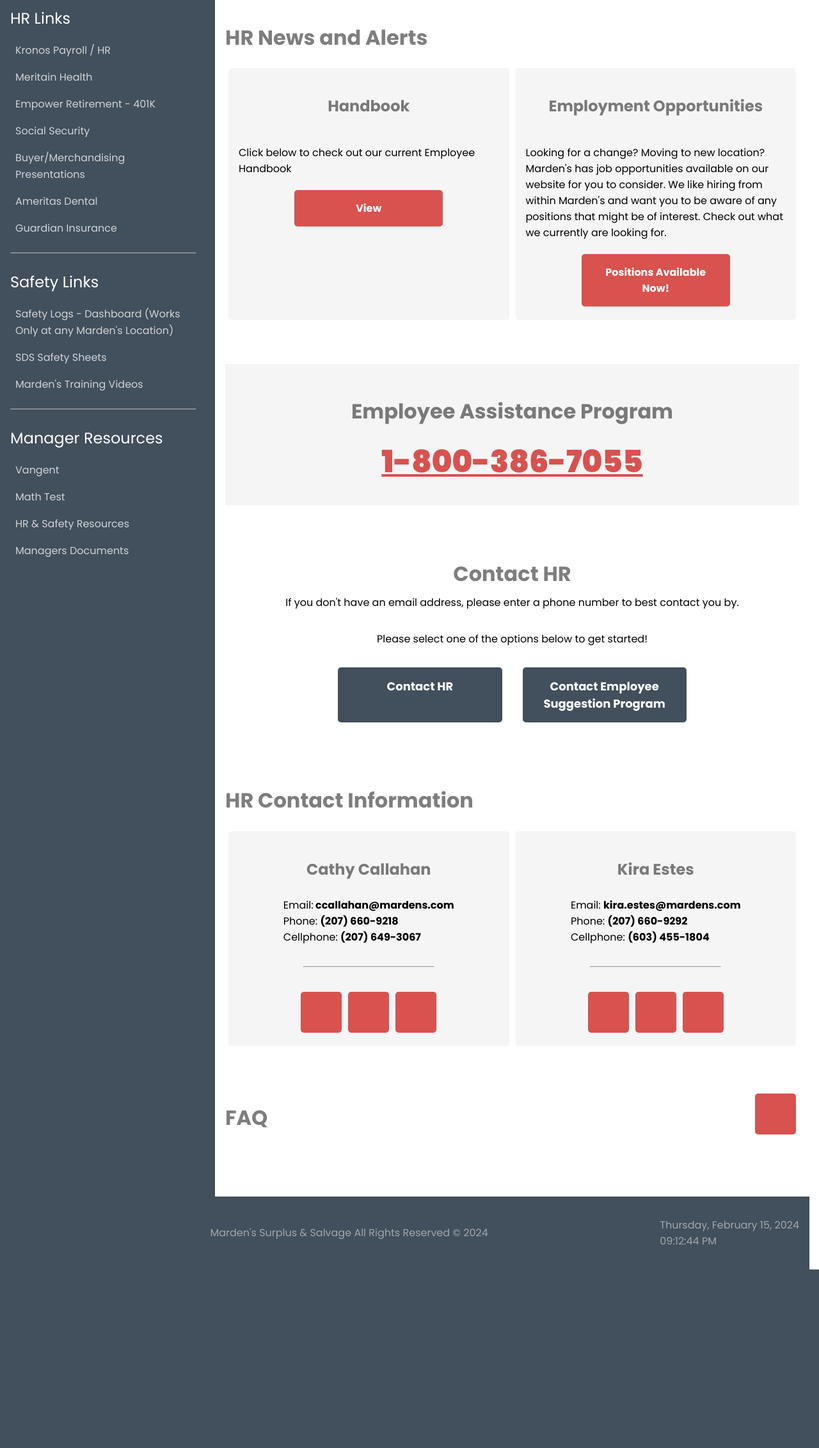
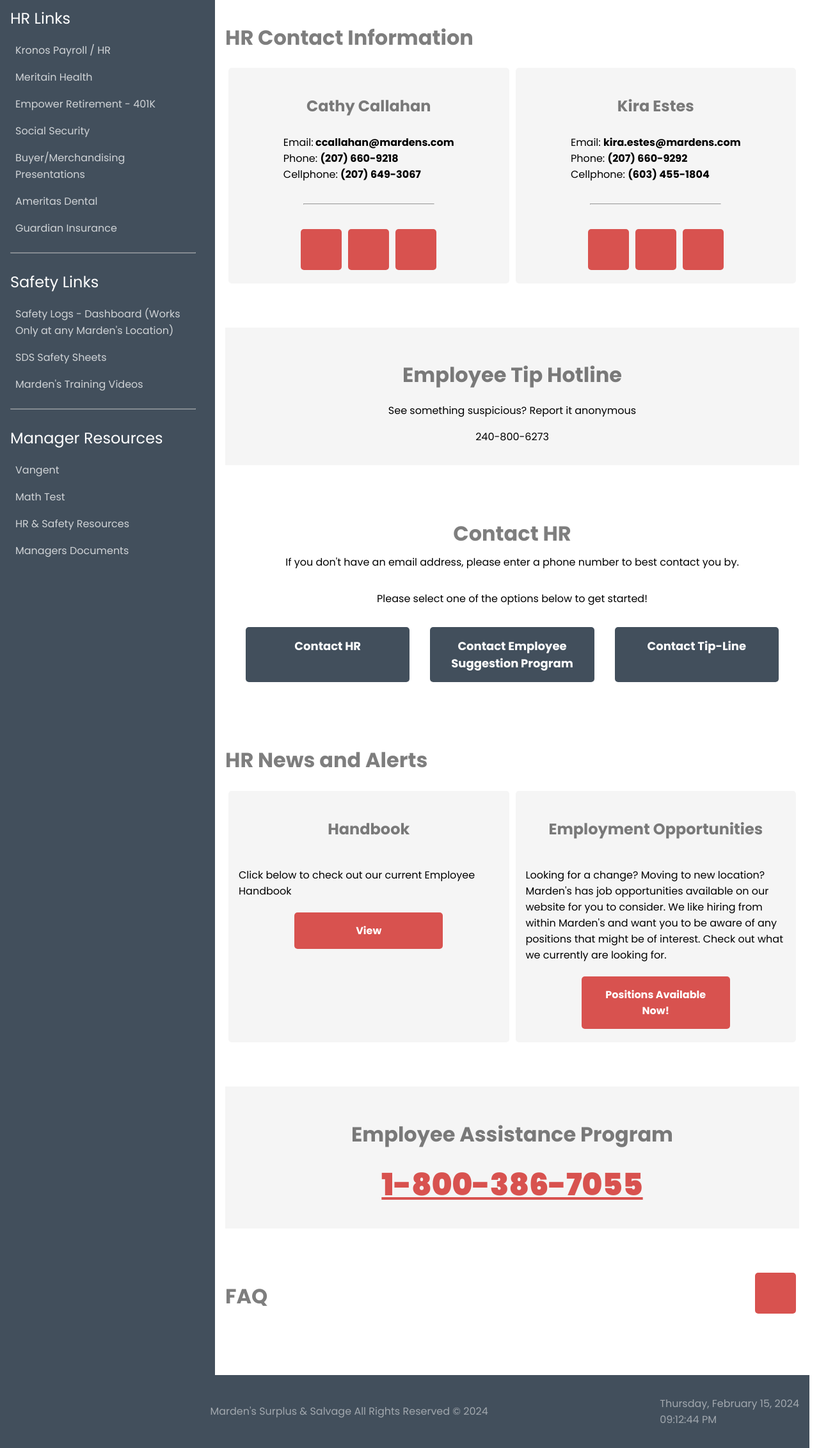
Before and after one commit to Drew-Chase/Mardens-HR, a PHP site: page / in a window 1280 px wide. Shown: the part 142-2405 px from the top of the page at 64% size. Before the commit the page ends 2126 px from the top, so only its background shows below. Run offline with PHP 8.4, Linux system fonts and the light colour scheme; some libraries are stand-ins or nearby versions.

Commit message:
Update asset versioning and content in index.php
This commit includes updates to the versioning for CSS files and JavaScript. This ensures that users will always receive the most recent version of these files. It also involves significant content rearrangement and updates, notably changing the "HR News and Alerts" section to "HR Contact Information" and vice versa. Several form requirements have been removed and a new addition has been made to the contact options.

```diff
--- a/index.php
+++ b/index.php
@@ -20,14 +20,14 @@
     <link href="https://fonts.googleapis.com/css2?family=Poppins:ital,wght@0,100;0,300;0,400;0,700;0,900;1,100;1,300;1,400;1,700;1,900&display=swap" rel="stylesheet">
 
     <!-- Custom CSS -->
-    <link rel="stylesheet" href="/assets/css/main.min.css">
-    <link rel="stylesheet" href="/assets/css/sidebar.min.css">
-    <link rel="stylesheet" href="/assets/css/skirting.min.css">
-    <link rel="stylesheet" href="/assets/css/scrollbar.min.css">
-    <link rel="stylesheet" href="/assets/css/content.min.css">
-    <link rel="stylesheet" href="/assets/css/inputs.min.css">
-    <link rel="stylesheet" href="/assets/css/faq.min.css">
-    <link rel="stylesheet" href="/assets/css/responsive.min.css">
+    <link rel="stylesheet" href="/assets/css/main.min.css?v=<?php echo filemtime($_SERVER["DOCUMENT_ROOT"] . "/assets/css/main.min.css") ?>">
+    <link rel="stylesheet" href="/assets/css/sidebar.min.css?v=<?php echo filemtime($_SERVER["DOCUMENT_ROOT"] . "/assets/css/sidebar.min.css") ?>">
+    <link rel="stylesheet" href="/assets/css/skirting.min.css?v=<?php echo filemtime($_SERVER["DOCUMENT_ROOT"] . "/assets/css/skirting.min.css") ?>">
+    <link rel="stylesheet" href="/assets/css/scrollbar.min.css?v=<?php echo filemtime($_SERVER["DOCUMENT_ROOT"] . "/assets/css/scrollbar.min.css") ?>">
+    <link rel="stylesheet" href="/assets/css/content.min.css?v=<?php echo filemtime($_SERVER["DOCUMENT_ROOT"] . "/assets/css/content.min.css") ?>">
+    <link rel="stylesheet" href="/assets/css/inputs.min.css?v=<?php echo filemtime($_SERVER["DOCUMENT_ROOT"] . "/assets/css/inputs.min.css") ?>">
+    <link rel="stylesheet" href="/assets/css/faq.min.css?v=<?php echo filemtime($_SERVER["DOCUMENT_ROOT"] . "/assets/css/faq.min.css") ?>">
+    <link rel="stylesheet" href="/assets/css/responsive.min.css?v=<?php echo filemtime($_SERVER["DOCUMENT_ROOT"] . "/assets/css/responsive.min.css") ?>">
 
 
     <!-- Font Awesome -->
@@ -181,6 +105,88 @@
             </div>
         </section>
 
+        <section id="tipline" class="banner">
+            <h2>Employee Tip Hotline</h2>
+            <p>See something suspicious? Report it anonymous</p>
+            <a href="tel:240-800-6273">240-800-6273</a>
+        </section>
+
+        <section id="contact-us" class="col center horizontal">
+
+            <h2 id="content-title" class="center horizontal" style="margin-bottom: 1rem;">Contact HR</h2>
+            <p class="center horizontal" style="margin-top: 0;">If you don't have an email address, please enter a phone number to best contact you by.</p>
+            <p class="center horizontal">Please select one of the options below to get started!</p>
+            <div class="content-selector center horizontal wrap">
+                <div class="content-selector-button" id="human-resources-button">Contact HR</div>
+                <div class="content-selector-button" id="esp-button">Contact Employee Suggestion Program</div>
+                <div class="content-selector-button" id="tipline-button">Contact Tip-Line</div>
+            </div>
+            <form class="col" action="javascript:void(0);" style="display: none">
+
+                <div class="success col">
+                    <h1>Submitted!</h1>
+                    <p>Thank you for contacting us. We will get back to you as soon as possible.</p>
+                </div>
+                <div class="error col">
+                    <h1>Error!</h1>
+                    <p>Sorry, we were unable to submit your message! Please try again later.</p>
+                </div>
+
+                <div class="loading hidden"></div>
+
+                <div class="row fill wrap" notip>
+                    <div class="col fill floating-input">
+                        <input type="text" id="fname" name="fname" placeholder="">
+                        <label for="fname">First Name</label>
+                    </div>
+                    <div class="col fill floating-input">
+                        <input type="text" id="lname" name="lname" placeholder="">
+                        <label for="lname">Last Name</label>
+                    </div>
+                </div>
+                <div class="row fill wrap" notip>
+                    <div class="col floating-input fill">
+                        <input type="email" id="email" name="email" placeholder="">
+                        <label for="email">Email</label>
+                    </div>
+                    <div class="col floating-input fill">
+                        <input type="tel" id="phone" name="phone" placeholder="">
+                        <label for="phone">Phone</label>
+                    </div>
+                </div>
+                <div class="col floating-input">
+                    <input type="text" name="subject" id="subject" placeholder="">
+                    <label for="subject">Subject</label>
+                </div>
+                <div class="col floating-input">
+                    <textarea name="message" id="message" cols="30" rows="10" required></textarea>
+                    <label for="message">Message</label>
+                </div>
+
+                <button id="submit-button" title="Submit contact form!"><i class="fa-solid fa-paper-plane"></i></button>
+                <button id="full-submit-button" style="display: none">Submit <i class="fa-solid fa-paper-plane"></i></button>
+            </form>
+        </section>
+        <section id="hr-news-alerts" class="col">
+            <h2>HR News and Alerts</h2>
+            <div class="row wrap">
+                <div class="panel col fill center vertical">
+                    <h4>Handbook</h4>
+                    <p>Click below to check out our current Employee Handbook</p>
+                    <a href="/assets/pdf/EmployeeHandbook_rev10-2020.pdf" target="_blank" class="button">View</a>
+                </div>
+                <div class="panel col fill center vertical">
+                    <h4>Employment Opportunities</h4>
+                    <p>Looking for a change? Moving to new location? Marden's has job opportunities available on our website for you to consider. We like hiring from within Marden's and want you to be aware of any positions that might be of interest.
+                        Check out what we currently are looking for.</p>
+                    <a href="https://secure3.saashr.com/ta/6127576.jobs?ShowAllOpenings" target="_blank" class="button">Positions Available Now!</a>
+                </div>
+            </div>
+        </section>
+        <section id="eap" class="banner">
+            <h2>Employee Assistance Program</h2>
+            <a href="tel:1-800-386-7055">1-800-386-7055</a>
+        </section>
         <section id="faq">
             <div class="fill row">
                 <h2 class="fill">FAQ</h2>
@@ -202,10 +208,10 @@
     </p>
 </footer>
 
-<script src="/assets/lib/showdown/showdown.min.js"></script>
-<script src="/assets/js/faq.min.js"></script>
-<script src="/assets/js/sidebar.min.js"></script>
-<script src="/assets/js/skirting.min.js"></script>
-<script src="/assets/js/contact-us.min.js"></script>
+<script src="/assets/lib/showdown/showdown.min.js?v=<?php echo filemtime($_SERVER["DOCUMENT_ROOT"] . "/assets/lib/showdown/showdown.min.js") ?>"></script>
+<script src="/assets/js/faq.min.js?v=<?php echo filemtime($_SERVER["DOCUMENT_ROOT"] . "/assets/js/faq.min.js") ?>"></script>
+<script src="/assets/js/sidebar.min.js?v=<?php echo filemtime($_SERVER["DOCUMENT_ROOT"] . "/assets/js/sidebar.min.js") ?>"></script>
+<script src="/assets/js/skirting.min.js?v=<?php echo filemtime($_SERVER["DOCUMENT_ROOT"] . "/assets/js/skirting.min.js") ?>"></script>
+<script src="/assets/js/contact-us.min.js?v=<?php echo filemtime($_SERVER["DOCUMENT_ROOT"] . "/assets/js/contact-us.min.js") ?>"></script>
 </body>
 </html>
```
Also changed, not shown: other parts of index.php (+1 -77 lines).
